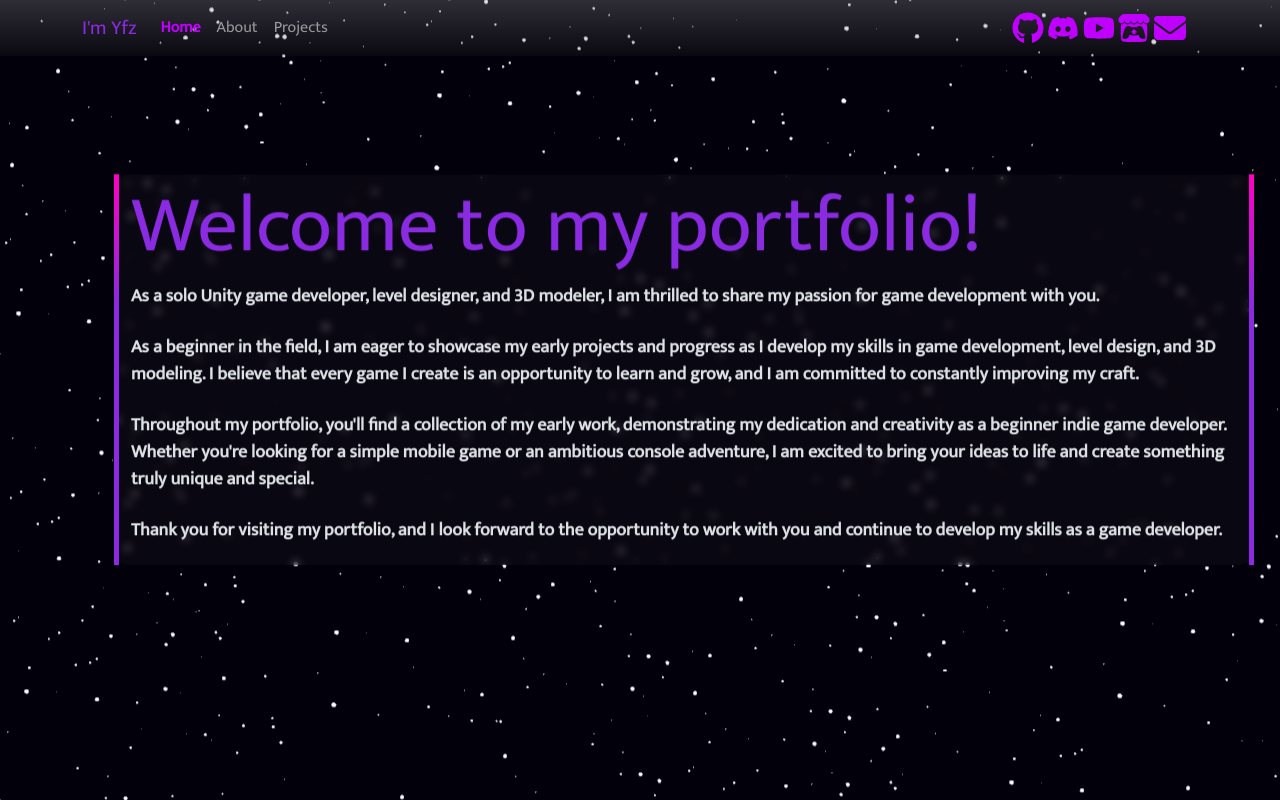
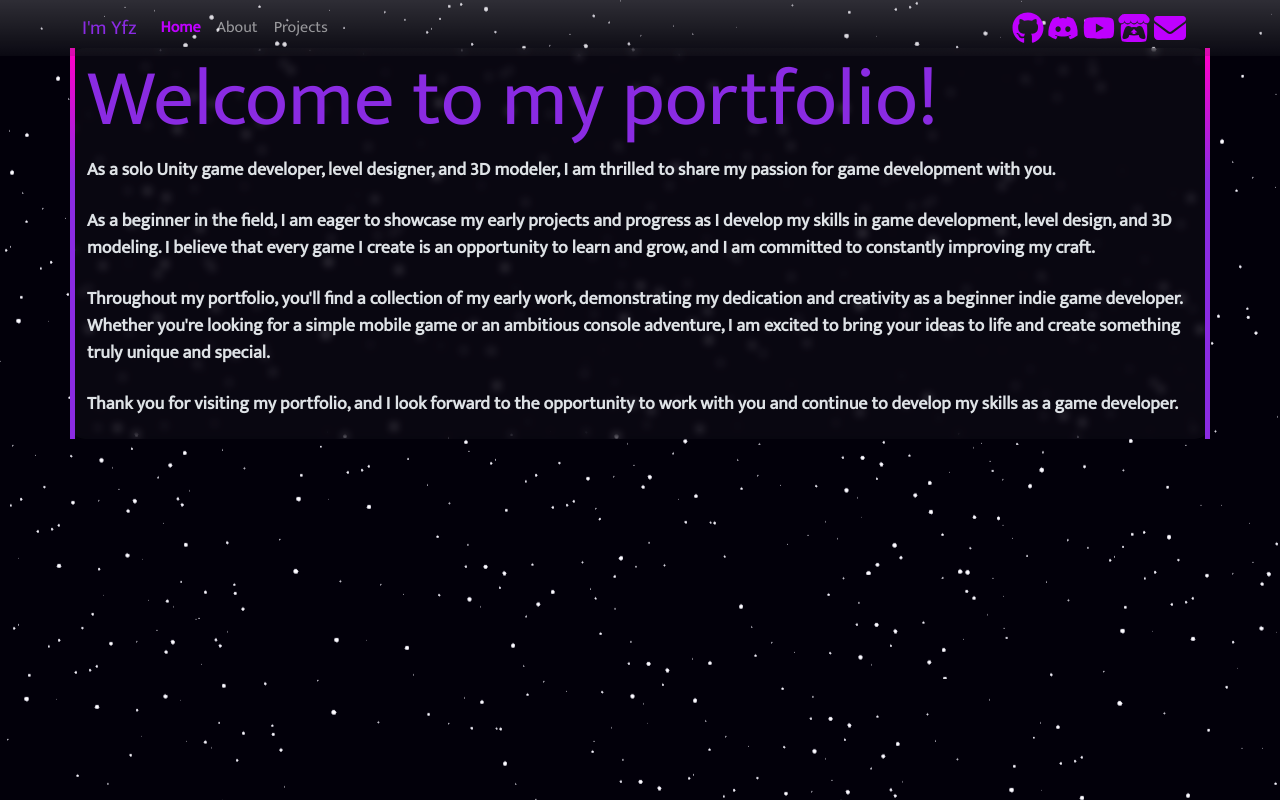
Before and after one commit to IZvX/ImYfz.github.io, a plain HTML site: page index.html in a window 1280 px wide. Drawn offline with nearby package versions, Linux system fonts and the light colour scheme.

Commit message:
Fixed some issues

```diff
--- a/index.html
+++ b/index.html
@@ -90,7 +90,7 @@
         </nav>
 
 
-        <div class="container mt-5 semi-transparent-background-number2-with-15corner center-me">
+        <div class="container mt-5 semi-transparent-background-number2-with-15corner">
 
             <h1 class="display-1 purpleHeader">Welcome to my portfolio!</h1>
             <ul class="list-unstyled">
```
